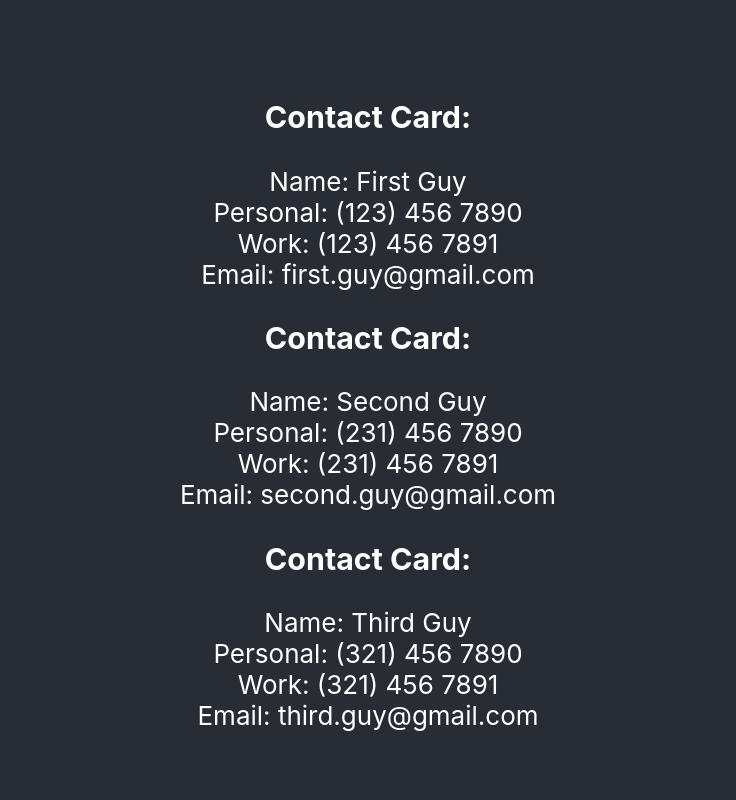
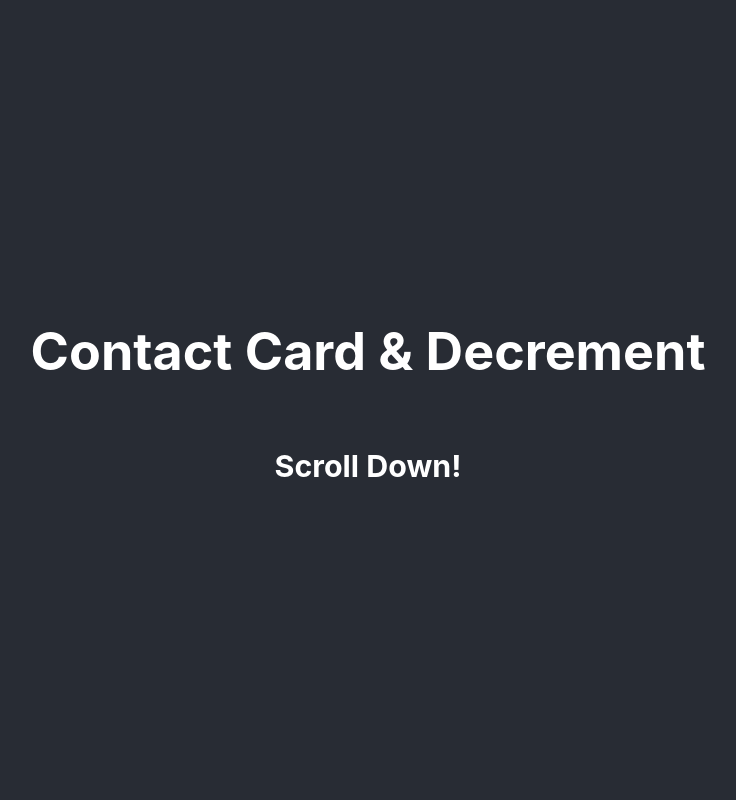
Before and after one commit to khinshankhan/cuny2x, a React (Create React App) app: page / in a window 1280 px wide. Shown: the top 800 px of the page, without its empty margins (272-1008 px from the left). Built offline with nearby package versions, Linux system fonts and the light colour scheme.

Commit message:
finished decrement

```diff
--- a/src/App.js
+++ b/src/App.js
@@ -15,7 +15,7 @@ class ContactCard extends React.Component {
 
   renderFromProps() {
     return Object.keys(this.props).map(key => (
-      <div>
+      <div key={key}>
         {key[0].toUpperCase() + key.slice(1)}: {this.props[key]}
         <br />
       </div>
@@ -24,7 +24,7 @@ class ContactCard extends React.Component {
 
   render() {
     return (
-      <div className="App">
+      <div>
         <h3>Contact Card:</h3>
         <div>{this.renderFromProps()} </div>
       </div>
@@ -33,42 +33,107 @@ class ContactCard extends React.Component {
 }
 
 ContactCard.propTypes = {
-  name: PropTypes.string,
-  personal: PropTypes.string,
-  work: PropTypes.string.isRequired,
-  email: PropTypes.string
+  name: PropTypes.string.isRequired,
+  personal: PropTypes.string.isRequired,
+  work: PropTypes.string,
+  email: PropTypes.string.isRequired
 };
 
-ContactCard.defaultProps = {
-  name: "name",
-  personal: "2",
-  work: "3",
-  email: "4"
+class Decrement extends React.Component {
+  constructor(props) {
+    super(props);
+
+    this.state = {
+      counter: 0
+    };
+
+    this._myHandler = this._myHandler.bind(this);
+    this.decrease = this.decrease.bind(this);
+    this.increase = this.increase.bind(this);
+  }
+
+  _myHandler(props) {
+    console.log(props);
+  }
+
+  myButton(context, color, callback) {
+    return (
+      <button
+        type="button"
+        style={{
+          color: "white",
+          backgroundColor: color,
+          padding: "15px 32px",
+          borderRadius: "50%"
+        }}
+        onClick={callback}
+      >
+        {context}
+      </button>
+    );
+  }
+
+  decrease() {
+    if (this.state.counter === 0) {
+      alert("Cannot be less than zero");
+    } else {
+      this.setState({ counter: this.state.counter - 1 });
+    }
+  }
+
+  increase() {
+    this.setState({ counter: this.state.counter + 1 });
+  }
+
+  render() {
+    return (
+      <div className="App">
+        <h3>Decrement</h3>
+        {this.state.counter}
+        <br />
+        {this.myButton("(-)", "red", this.decrease)}
+        {this.myButton("(+)", "blue", this.increase)}
+      </div>
+    );
+  }
+}
+
+Decrement.propTypes = {
+  counter: PropTypes.number.isRequired
 };
 
 export default class App extends React.Component {
   render() {
     return (
+      <div id="app">
+        <header className="App-header">
+          <h1>Contact Card & Decrement</h1>
+          <h3>Scroll Down!</h3>
+        </header>
         <header className="App-header">
           <ContactCard
-          name="First Guy"
+            name="John Racs"
             personal="(123) 456 7890"
             work="(123) 456 7891"
-          email="first.guy@gmail.com"
+            email="john.racs@gmail.com"
           />
           <ContactCard
-          name="Second Guy"
-          personal="(231) 456 7890"
-          work="(231) 456 7891"
-          email="second.guy@gmail.com"
+            name="Mark Scar"
+            personal="(213) 456 7890"
+            work="(213) 456 7891"
+            email="mark.scar@gmail.com"
           />
           <ContactCard
-          name="Third Guy"
+            name="Cathy Cars"
             personal="(321) 456 7890"
             work="(321) 456 7891"
-          email="third.guy@gmail.com"
+            email="cathy.cars@gmail.com"
           />
         </header>
+        <header className="App-header">
+          <Decrement counter={0} />
+        </header>
+      </div>
     );
   }
 }
```
Lines whose indentation alone changed are shown as unchanged.
